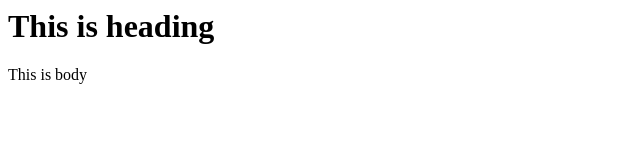
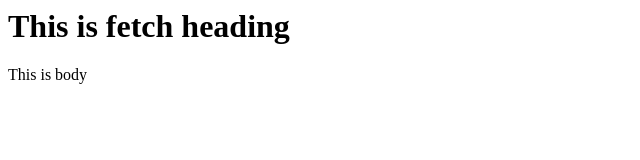
Before and after one commit to LookmanNathani/DevOps, a plain HTML site: page index.html in a window 1280 px wide. Shown: the whole page, without its empty margins (0-640 px from the left). Drawn offline with Linux system fonts and the light colour scheme.

Commit message:
Update index.html

```diff
--- a/index.html
+++ b/index.html
@@ -1,6 +1,6 @@
 <html>
 	<head>
-		<h1>This is heading</h1>
+		<h1>This is fetch heading</h1>
 	</head>
 	<body>
 		<p>This is body</p>
```
